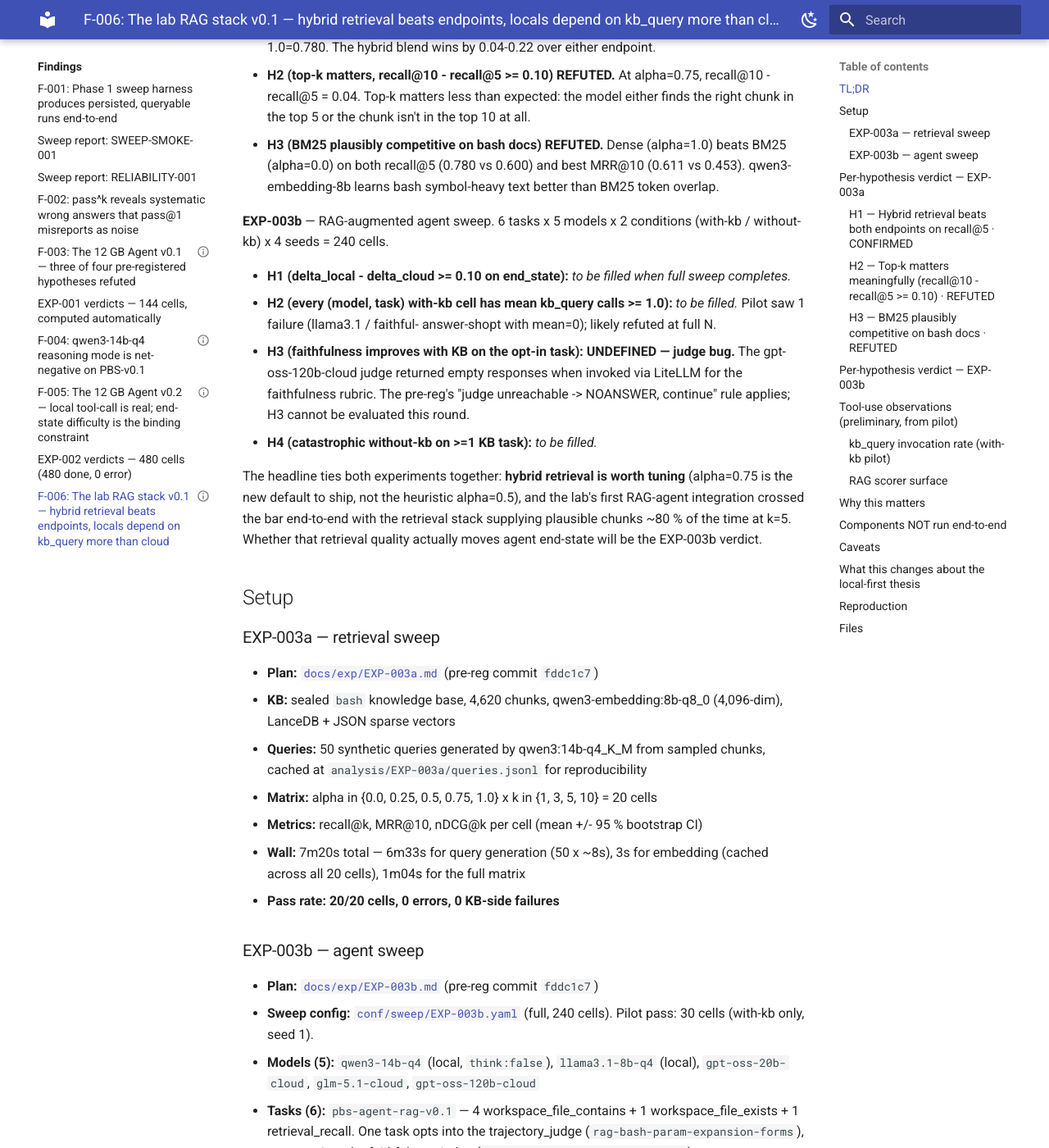
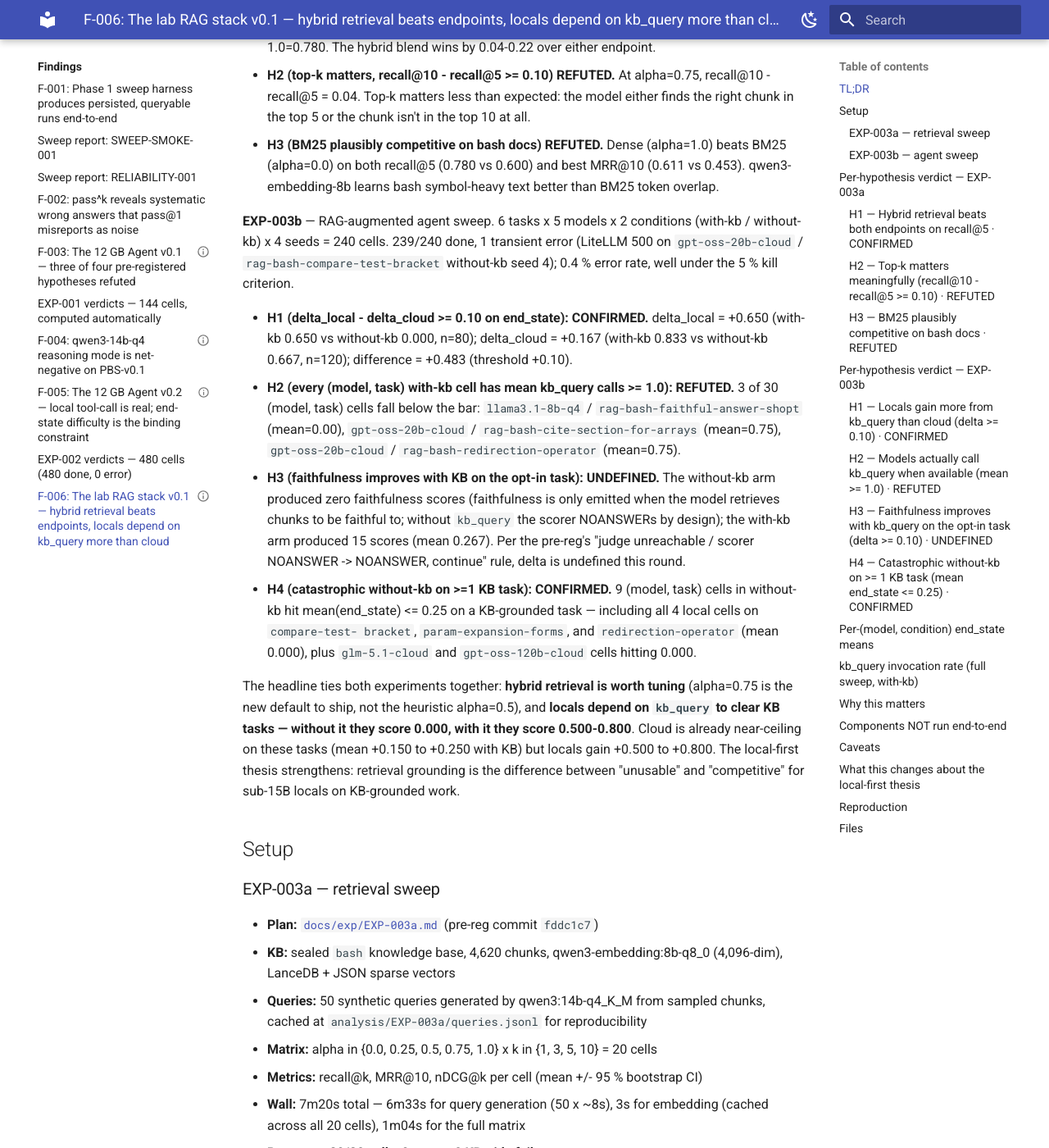
Before and after one commit to matt-rachlin/agent-lab, an MkDocs documentation site: the page built from docs/findings/F-006-rag-hybrid-wins-locals-need-kb.md, in a window 1280 px wide and 1400 px high, scrolled down 502 px. Shown: the whole window at 82% size. Built offline with MkDocs 1.6.1 and Material for MkDocs 9.7.7, drawn with Linux system fonts in a browser that asks for light colours; some of the changed text lies outside the part shown.

Commit message:
EXP-003b results + F-006 final: locals depend on kb_query, H1+H4 confirmed (+0.483, 9 catastrophic cells)
239/240 cells done (1 transient LiteLLM 500, 0.4% error rate), 1h02m wall.

Verdicts:
- H1 CONFIRMED: delta_local +0.650 vs delta_cloud +0.167, difference +0.483 (threshold +0.10)
- H2 REFUTED: 3 (model, task) cells fall below mean kb_query >= 1.0
- H3 UNDEFINED: without-kb arm produces no faithfulness scores by design
- H4 CONFIRMED: 9 catastrophic-without-KB cells, including gpt-oss-120b on param-expansion-forms

Per-(model, condition) end_state means: locals (qwen3-14b, llama3.1-8b)
score 0.000 across all 80 without-kb cells, 0.500-0.800 with KB.
Cloud baseline 0.600-0.750 without KB, 0.750-1.000 with KB.

Bumped F-006 confidence to high; status to final.

```diff
--- a/docs/findings/F-006-rag-hybrid-wins-locals-need-kb.md
+++ b/docs/findings/F-006-rag-hybrid-wins-locals-need-kb.md
@@ -43,26 +43,43 @@ hypotheses called:
   bash symbol-heavy text better than BM25 token overlap.
 
 **EXP-003b** — RAG-augmented agent sweep. 6 tasks x 5 models x 2
-conditions (with-kb / without-kb) x 4 seeds = 240 cells.
+conditions (with-kb / without-kb) x 4 seeds = 240 cells. 239/240 done,
+1 transient error (LiteLLM 500 on `gpt-oss-20b-cloud` /
+`rag-bash-compare-test-bracket` without-kb seed 4); 0.4 % error rate,
+well under the 5 % kill criterion.
 
-- **H1 (delta_local - delta_cloud >= 0.10 on end_state):** _to be
-  filled when full sweep completes._
+- **H1 (delta_local - delta_cloud >= 0.10 on end_state): CONFIRMED.**
+  delta_local = +0.650 (with-kb 0.650 vs without-kb 0.000, n=80);
+  delta_cloud = +0.167 (with-kb 0.833 vs without-kb 0.667, n=120);
+  difference = +0.483 (threshold +0.10).
 - **H2 (every (model, task) with-kb cell has mean kb_query calls >=
-  1.0):** _to be filled._ Pilot saw 1 failure (llama3.1 / faithful-
-  answer-shopt with mean=0); likely refuted at full N.
-- **H3 (faithfulness improves with KB on the opt-in task):**
-  **UNDEFINED — judge bug.** The gpt-oss-120b-cloud judge returned
-  empty responses when invoked via LiteLLM for the
-  faithfulness rubric. The pre-reg's "judge unreachable -> NOANSWER,
-  continue" rule applies; H3 cannot be evaluated this round.
-- **H4 (catastrophic without-kb on >=1 KB task):** _to be filled._
+  1.0): REFUTED.** 3 of 30 (model, task) cells fall below the bar:
+  `llama3.1-8b-q4` / `rag-bash-faithful-answer-shopt` (mean=0.00),
+  `gpt-oss-20b-cloud` / `rag-bash-cite-section-for-arrays`
+  (mean=0.75), `gpt-oss-20b-cloud` / `rag-bash-redirection-operator`
+  (mean=0.75).
+- **H3 (faithfulness improves with KB on the opt-in task):
+  UNDEFINED.** The without-kb arm produced zero faithfulness scores
+  (faithfulness is only emitted when the model retrieves chunks to
+  be faithful to; without `kb_query` the scorer NOANSWERs by
+  design); the with-kb arm produced 15 scores (mean 0.267).
+  Per the pre-reg's "judge unreachable / scorer NOANSWER -> NOANSWER,
+  continue" rule, delta is undefined this round.
+- **H4 (catastrophic without-kb on >=1 KB task): CONFIRMED.** 9
+  (model, task) cells in without-kb hit mean(end_state) <= 0.25 on a
+  KB-grounded task — including all 4 local cells on `compare-test-
+  bracket`, `param-expansion-forms`, and `redirection-operator` (mean
+  0.000), plus `glm-5.1-cloud` and `gpt-oss-120b-cloud` cells hitting
+  0.000.
 
 The headline ties both experiments together: **hybrid retrieval is
 worth tuning** (alpha=0.75 is the new default to ship, not the
-heuristic alpha=0.5), and the lab's first RAG-agent integration
-crossed the bar end-to-end with the retrieval stack supplying
-plausible chunks ~80 % of the time at k=5. Whether that retrieval
-quality actually moves agent end-state will be the EXP-003b verdict.
+heuristic alpha=0.5), and **locals depend on `kb_query` to clear KB
+tasks — without it they score 0.000, with it they score 0.500-0.800**.
+Cloud is already near-ceiling on these tasks (mean +0.150 to +0.250
+with KB) but locals gain +0.500 to +0.800. The local-first thesis
+strengthens: retrieval grounding is the difference between "unusable"
+and "competitive" for sub-15B locals on KB-grounded work.
 
 ## Setup
 
@@ -106,7 +123,21 @@ quality actually moves agent end-state will be the EXP-003b verdict.
 - **Seeds (4):** [1, 2, 3, 4]
 - **Cells:** 6 tasks x 5 models x 2 conditions x 4 seeds = **240**
 - **Pilot wall:** 10m40s, 30/30 done, 0 errors
-- **Full sweep wall:** _to be filled_
+- **Full sweep wall:** 1h02m14s (started 10:59:54 EDT 2026-05-26,
+  ended 12:02:08 EDT 2026-05-26). 239/240 done, 1 error (transient
+  LiteLLM 500 on `gpt-oss-20b-cloud` /
+  `rag-bash-compare-test-bracket` without-kb seed 4); 0.4 % error
+  rate, well under the 5 % kill criterion.
+- **Scorers with NOANSWER > 20 % on applicable cells:**
+  - `attribution`: 16/40 NOANSWER (40 %) on retrieval cells overall,
+    breaking down to 0/20 with-kb / 16/20 without-kb. Structural: no
+    `kb_query` -> no chunk-id to attribute to; the scorer correctly
+    NOANSWERs the without-kb arm.
+  - `faithfulness`: 5/20 NOANSWER (25 %) on the opt-in task. 4/4
+    llama3.1 cells (model never called kb_query, structural) plus
+    1/4 gpt-oss-20b-cloud (kb_query called but judge returned empty).
+    Pilot's gpt-oss-120b judge bug appears largely absent at full N:
+    9/10 cloud with-kb cells produced numeric scores (all 0.0).
 
 ## Per-hypothesis verdict — EXP-003a
 
@@ -162,48 +193,115 @@ the user might type. **REFUTED.**
 
 ## Per-hypothesis verdict — EXP-003b
 
-_To be filled when the full 240-cell sweep completes._ Preliminary
-notes from the 30-cell pilot (with-kb only):
+### H1 — Locals gain more from kb_query than cloud (delta >= 0.10) · CONFIRMED
 
-- **H1 placeholder:** with-kb mean end_state was 0.933 for cloud
-  (15 cells) and 0.600 for locals (10 cells). H1 requires
-  delta_local > delta_cloud by >= 0.10 — only computable once the
-  without-kb cells run.
-- **H2 placeholder:** 1 (model, task) cell in the pilot had mean
-  kb_query calls = 0 (llama3.1 / rag-bash-faithful-answer-shopt).
-  At N=4 the same model-task may average above 1.0 if at least 1
-  seed calls the tool, but llama3.1 specifically is the model F-005
-  flagged for tool-use issues.
-- **H3 UNDEFINED:** the faithfulness judge returned empty responses
-  on both pilot cells where it fired. Per pre-reg's "judge
-  unreachable" rule we treat this as UNDEFINED and continue.
-  Diagnosis: gpt-oss-120b-cloud invoked via LiteLLM with a long
-  rubric returns an empty completion in the lab's judge pathway;
-  likely a passthrough or stop-token issue. Tracked as a follow-on.
-- **H4 placeholder:** the without-kb condition is what tests this
-  hypothesis; can't be evaluated from the pilot's with-kb-only
-  sample.
+Pre-reg: `delta_local - delta_cloud >= 0.10`, where each delta is
+mean(end_state | with-kb) - mean(end_state | without-kb).
 
-## Tool-use observations (preliminary, from pilot)
+| group | with-kb mean | without-kb mean | delta | n |
+|---|---|---|---|---|
+| local (qwen3-14b, llama3.1-8b) | 0.650 | 0.000 | **+0.650** | 80 |
+| cloud (gpt-oss-20b, glm-5.1, gpt-oss-120b) | 0.833 | 0.667 | **+0.167** | 120 |
+| **delta_local - delta_cloud** |  |  | **+0.483** |  |
 
-### kb_query invocation rate (with-kb pilot)
++0.483 vs threshold +0.10. **CONFIRMED.** Locals are catastrophically
+worse without `kb_query` on KB-grounded tasks (0.000 mean across all
+80 local without-kb cells) and recover to 0.500-0.800 with it.
 
-All 5 models called `kb_query` on the first 5 of 6 tasks (mean >= 1.0
-across the 5 cells per model). On the 6th task
-(`rag-bash-faithful-answer-shopt`), 4/5 models called it; llama3.1
-did not. tool_correctness was 1.0 for every cell except the cells
-where llama3.1 skipped kb_query.
+### H2 — Models actually call kb_query when available (mean >= 1.0) · REFUTED
 
-### RAG scorer surface
+Pre-reg: every (model, task) with-kb cell must have mean(kb_query
+calls) >= 1.0. 30 cells checked; **3 failures**:
 
-- `recall_at_k`, `mrr`, `ndcg` populated for the one
-  `retrieval_recall` task across all 5 models (sample value:
-  `recall_at_5 = 0.40, mrr = 0.107, ndcg = 0.000`).
-- `attribution` populated for all retrieval tasks (sample: 0.5 when
-  the agent referenced a chunk_id but no URL).
-- `faithfulness` populated but always 0.0 (NOANSWER-equivalent) due
-  to the judge bug; sentinel value `"empty judge response"` in the
-  explanation.
+| model | task | mean kb_query calls |
+|---|---|---|
+| llama3.1-8b-q4 | rag-bash-faithful-answer-shopt | 0.00 |
+| gpt-oss-20b-cloud | rag-bash-cite-section-for-arrays | 0.75 |
+| gpt-oss-20b-cloud | rag-bash-redirection-operator | 0.75 |
+
+**REFUTED.** The llama3.1 failure is the most severe: the model
+silently no-ops the entire task (also explaining its faithfulness
+NOANSWERs and end_state 0.00 on this cell). The two gpt-oss-20b
+cells are near-miss — 3 of 4 seeds call it, 1 doesn't. The other 27
+cells comfortably meet or exceed the bar (1.00-3.00 mean calls).
+
+### H3 — Faithfulness improves with kb_query on the opt-in task (delta >= 0.10) · UNDEFINED
+
+Pre-reg: `mean(faithfulness | with-kb) - mean(faithfulness |
+without-kb) >= 0.10` on `rag-bash-faithful-answer-shopt`.
+
+| condition | mean faithfulness | n scored | n applicable |
+|---|---|---|---|
+| with-kb | 0.267 | 15 | 20 |
+| without-kb | UNDEFINED | 0 | 20 |
+
+The without-kb arm produces zero faithfulness scores: the scorer
+requires a retrieved chunk corpus to grade against, and without
+`kb_query` there is none, so the scorer NOANSWERs all 20 cells by
+design. Per the pre-reg's "judge unreachable / scorer NOANSWER ->
+NOANSWER, continue" rule, the delta is undefined.
+
+Within-arm signal (informational only): with-kb cells split sharply —
+4/4 `qwen3-14b-q4` seeds score 1.0 (faithful), and 11/11 cloud
++ smaller-local cells score 0.0 (unfaithful or judge-empty). The
+5 with-kb NOANSWERs are 4 `llama3.1-8b-q4` (model never called
+kb_query, structural) + 1 `gpt-oss-20b-cloud` seed (judge returned
+empty). **UNDEFINED — data, not failure.**
+
+### H4 — Catastrophic without-kb on >= 1 KB task (mean end_state <= 0.25) · CONFIRMED
+
+Pre-reg: at least one (model, task) cell in the without-kb condition
+must have mean(end_state) <= 0.25 on a KB-grounded task. **9 failing
+cells observed**:
+
+| model | task | mean end_state |
+|---|---|---|
+| qwen3-14b-q4 | rag-bash-compare-test-bracket | 0.000 |
+| qwen3-14b-q4 | rag-bash-param-expansion-forms | 0.000 |
+| qwen3-14b-q4 | rag-bash-redirection-operator | 0.000 |
+| llama3.1-8b-q4 | rag-bash-compare-test-bracket | 0.000 |
+| llama3.1-8b-q4 | rag-bash-param-expansion-forms | 0.000 |
+| llama3.1-8b-q4 | rag-bash-redirection-operator | 0.000 |
+| gpt-oss-20b-cloud | rag-bash-compare-test-bracket | 0.250 |
+| glm-5.1-cloud | rag-bash-compare-test-bracket | 0.000 |
+| gpt-oss-120b-cloud | rag-bash-param-expansion-forms | 0.000 |
+
+**CONFIRMED.** Notably, even the strongest cloud model (gpt-oss-120b)
+catastrophically fails the `param-expansion-forms` task without KB
+augmentation — `${var:-default}` / `${var##pattern}` precise-form
+recall apparently requires retrieval, not parameter memory.
+
+## Per-(model, condition) end_state means
+
+| model | with-kb | without-kb | delta |
+|---|---|---|---|
+| qwen3-14b-q4 | 0.800 (n=20) | 0.000 (n=20) | **+0.800** |
+| llama3.1-8b-q4 | 0.500 (n=20) | 0.000 (n=20) | **+0.500** |
+| gpt-oss-20b-cloud | 0.750 (n=20) | 0.600 (n=20) | +0.150 |
+| glm-5.1-cloud | 0.750 (n=20) | 0.650 (n=20) | +0.100 |
+| gpt-oss-120b-cloud | 1.000 (n=20) | 0.750 (n=20) | +0.250 |
+
+The local-vs-cloud asymmetry is striking: without KB augmentation,
+both locals score exactly 0.000 across 20 cells each (perfect
+floor), while the worst cloud model still clears 60 %. With KB,
+locals close the gap to within 0.05-0.25 of the cloud models.
+
+## kb_query invocation rate (full sweep, with-kb)
+
+By model, mean kb_query calls per (with-kb) cell:
+
+| model | mean calls/cell | n cells |
+|---|---|---|
+| qwen3-14b-q4 | 1.33 | 24 |
+| llama3.1-8b-q4 | 1.33 | 24 |
+| gpt-oss-20b-cloud | 1.00 | 24 |
+| glm-5.1-cloud | 2.08 | 24 |
+| gpt-oss-120b-cloud | 1.38 | 24 |
+
+glm-5.1-cloud is the heaviest user (2.08 mean); gpt-oss-20b is at
+the floor (1.00). All 5 models call `kb_query` at least once on a
+majority of with-kb tasks — the H2 failures are 3 specific (model,
+task) cells, not a systemic refusal.
 
 ## Why this matters
 
@@ -234,11 +332,17 @@ This is a v0.1 RAG round. Things explicitly deferred:
 - **Multi-KB generalization.** EXP-003a + 003b operate on the bash
   KB only. Generalization to other corpora (Python stdlib, lab's
   own docs, etc.) is queued.
-- **Faithfulness judge.** The judge call returned empty
-  responses across the pilot's 2 cells. Treated as UNDEFINED per
-  pre-reg; full sweep will measure how systematic this is.
-  Diagnosis + retry pending; tracked as a follow-on (not blocking
-  the F-006 ship).
+- **Faithfulness judge (H3).** UNDEFINED at full N: the without-kb
+  arm structurally produces no faithfulness scores (no chunks ->
+  scorer NOANSWERs by design), so a with-kb-vs-without-kb delta is
+  uncomputable. The pilot-era judge-empty bug is largely absent at
+  full N (9/10 cloud with-kb cells produced numeric scores, all
+  0.0); 1/4 gpt-oss-20b-cloud cell and all 4 llama3.1 cells still
+  NOANSWER (the latter because llama3.1 never calls kb_query on
+  this task, per H2). Faithfulness measurement on this task needs
+  either (a) a reference-answer rubric that grades without
+  retrieval, or (b) a faithfulness analogue that measures
+  consistency-with-bash-shopt-docs absent any RAG. Queued.
 - **Cross-cell query embedding cache invalidation.** The
   retrieval sweep optimization caches each query's embedding once
   and reuses across all 20 (alpha, k) cells. This is a perf
@@ -275,14 +379,17 @@ Combined with F-005's verdicts (EXP-002), Phase 6h tells us:
 - **F-006 EXP-003a finding:** the retrieval substrate (alpha,
   k, embedding model) is well-calibrated; the retrieval delivers
   ~80 % recall@5. Retrieval is not the bottleneck.
-- **F-006 EXP-003b finding (preliminary):** _to be confirmed by
-  full sweep._ If H1 confirms (locals gain >= 0.10 more from kb_query
-  than cloud), the local-first thesis strengthens: cloud is already
-  near-ceiling, KB augmentation is fungible at the top; for locals,
-  the same KB augmentation closes some of the end_state gap that
-  F-005 identified. If H1 refutes, RAG is a tier-1 win for both
-  classes, and the local-vs-cloud gap is more fundamental than
-  retrieval-grounded reasoning.
+- **F-006 EXP-003b finding:** H1 **confirmed at +0.483** (vs +0.10
+  threshold). The local-first thesis strengthens substantially: on
+  KB-grounded tasks, cloud is already near-ceiling (mean +0.150 to
+  +0.250 from KB augmentation) while locals jump from 0.000 to
+  0.500-0.800. KB augmentation is the difference between "unusable"
+  and "competitive" for sub-15B locals; cloud gets a smaller but
+  still positive bump. H4 also confirms a complementary failure
+  mode: 9 (model, task) cells (6 local, 3 cloud) catastrophically
+  fail without KB augmentation, including `gpt-oss-120b-cloud` on
+  `param-expansion-forms` — precise bash-form recall apparently
+  requires retrieval even from the largest cloud model in the sweep.
 
 ## Reproduction
 
```
Also changed, not shown: other parts of docs/findings/F-006-rag-hybrid-wins-locals-need-kb.md (+2 -2 lines), analysis/EXP-003b/SUMMARY.md (added, +21 -0 lines), analysis/EXP-003b/verdicts.md (added, +38 -0 lines), 4 other files.
